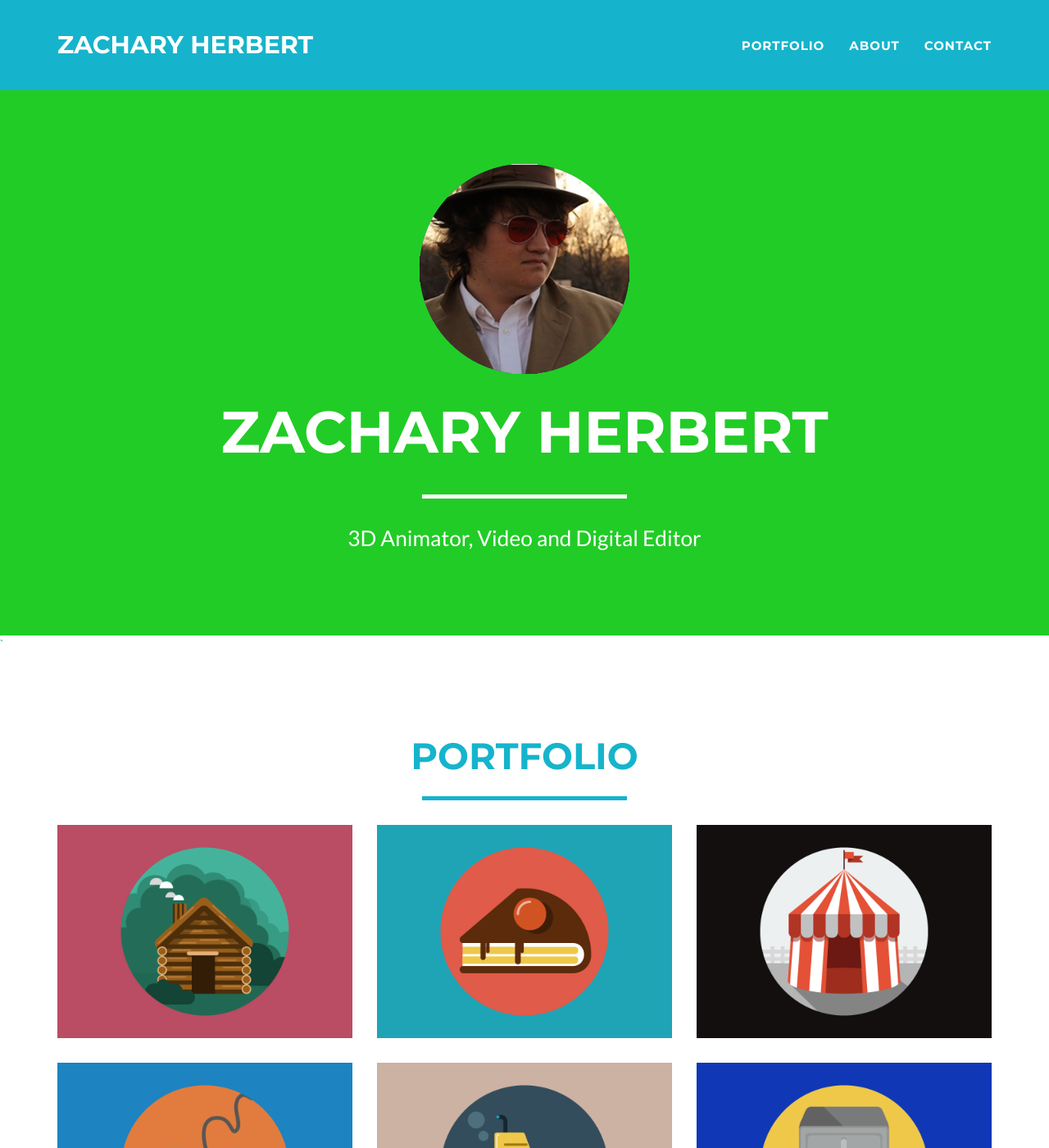
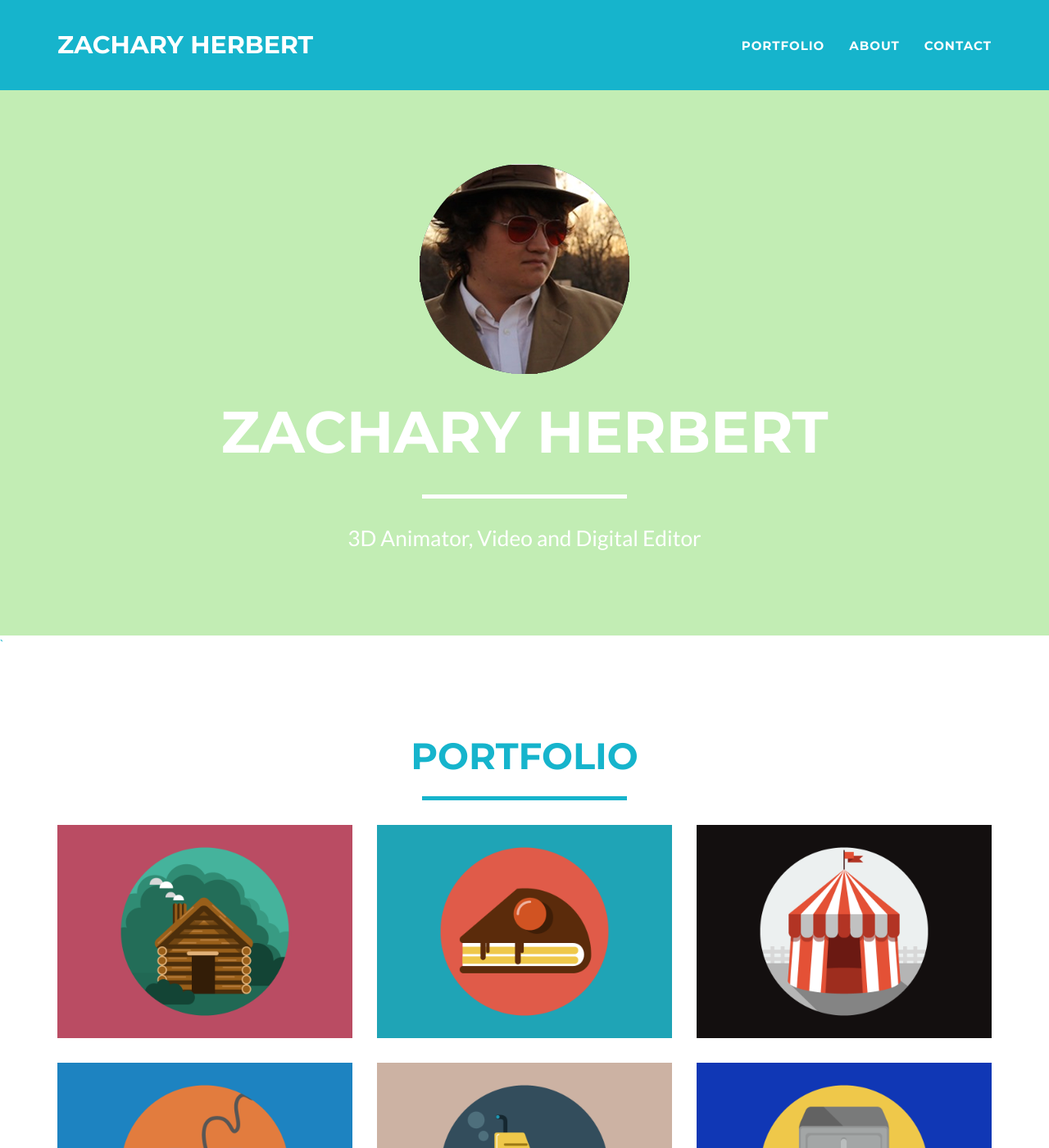
Before and after one commit to derpalicious/derpalicious.github.io, a Jekyll site: the page built from index.html, in a window 1280 px wide and 1400 px high. Shown: the whole window at 82% size. Built offline with Jekyll 4.4.1, drawn with Linux system fonts in a browser that asks for light colours.

Commit message:
Even more updates to color

```diff
--- a/_config.yml
+++ b/_config.yml
@@ -5,7 +5,7 @@ description: "Portfolio Website for Zachary Herbert."
 
 # Color settings (hex-codes without the leading hash-tag)
 color:
-  primary: 21CC26 #80B3FF
+  primary: C2EDB4 #80B3FF
   secondary: 16B4CC #FD6E8A
   secondary-dark: 0C7585 #A2122F
 
```
